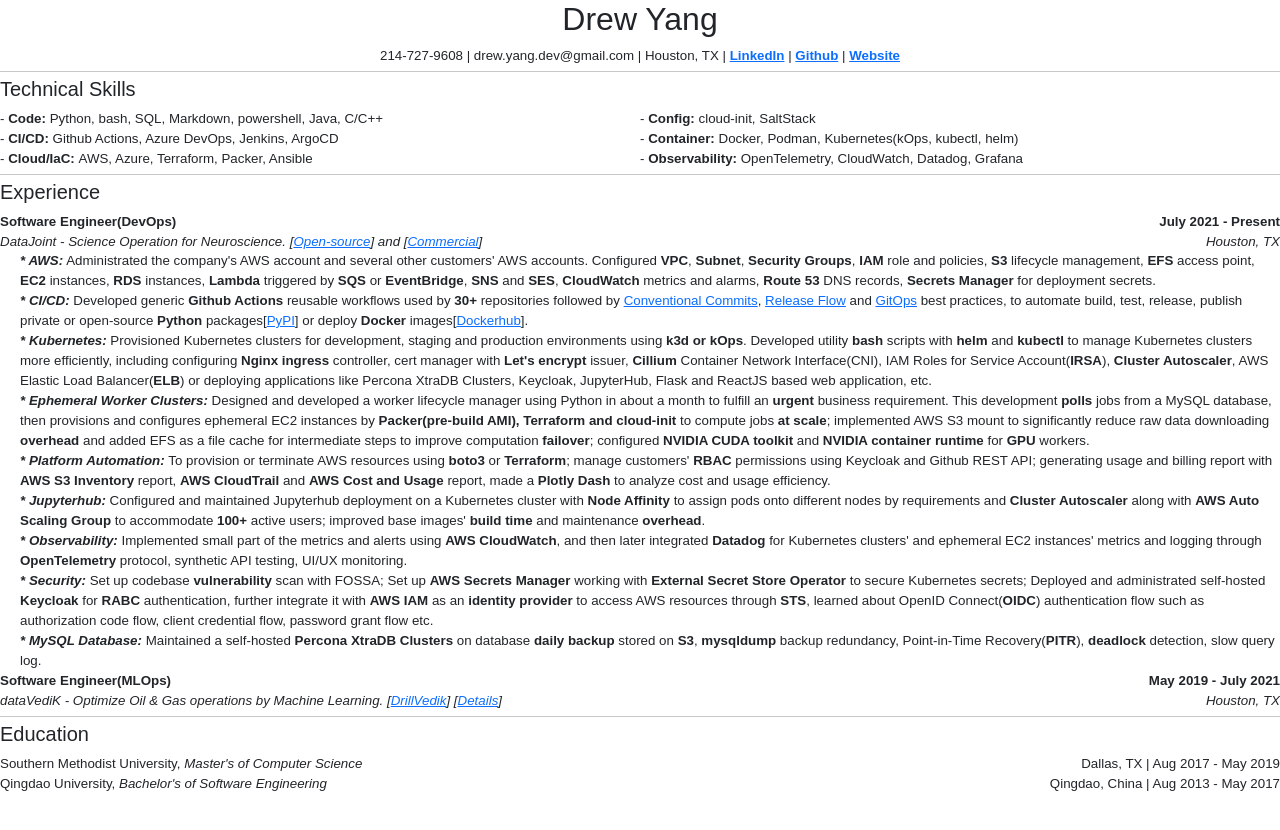
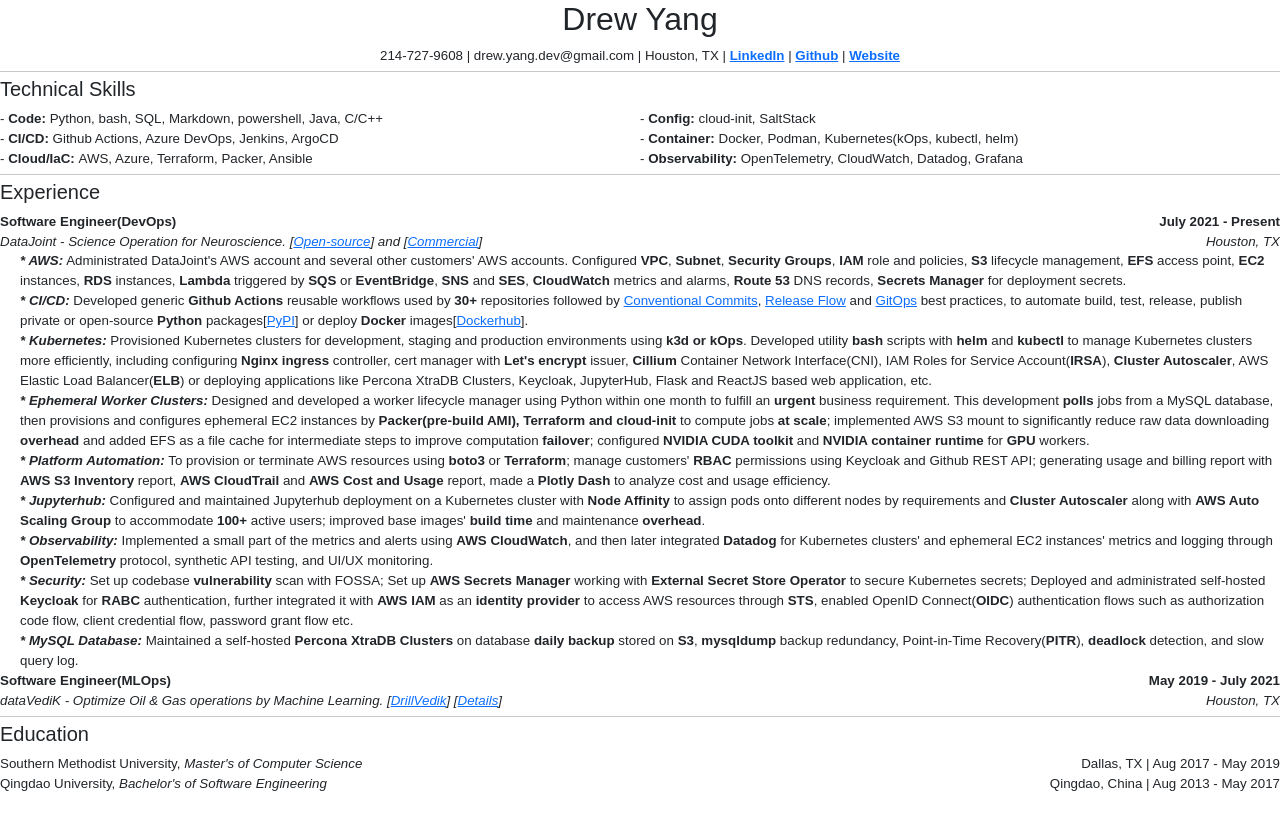
Before and after one commit to yambottle/me, a Jekyll site: the page built from raw-resume.html, in a window 1280 px wide. Shown: the top 830 px of the page. Built offline with Jekyll 4.4.1, drawn with Linux system fonts in a browser that asks for light colours.

Commit message:
fix: 🐛 fix grammar

```diff
--- a/raw-resume.html
+++ b/raw-resume.html
@@ -46,7 +46,7 @@
         </div>
         <div class="content-padding-left">
             <div>
-                <b class="italic-text">* AWS:</b> Administrated the company's AWS account and several other customers' AWS accounts. Configured <b>VPC</b>, <b>Subnet</b>, <b>Security Groups</b>, <b>IAM</b> role and policies, <b>S3</b> lifecycle management, <b>EFS</b> access point, <b>EC2</b> instances, <b>RDS</b> instances, <b>Lambda</b> triggered by <b>SQS</b> or <b>EventBridge</b>, <b>SNS</b> and <b>SES</b>, <b>CloudWatch</b> metrics and alarms, <b>Route 53</b> DNS records, <b>Secrets Manager</b> for deployment secrets.
+                <b class="italic-text">* AWS:</b> Administrated DataJoint's AWS account and several other customers' AWS accounts. Configured <b>VPC</b>, <b>Subnet</b>, <b>Security Groups</b>, <b>IAM</b> role and policies, <b>S3</b> lifecycle management, <b>EFS</b> access point, <b>EC2</b> instances, <b>RDS</b> instances, <b>Lambda</b> triggered by <b>SQS</b> or <b>EventBridge</b>, <b>SNS</b> and <b>SES</b>, <b>CloudWatch</b> metrics and alarms, <b>Route 53</b> DNS records, <b>Secrets Manager</b> for deployment secrets.
             </div>
             <div>
                 <b class="italic-text">* CI/CD: </b> Developed generic <b>Github Actions</b> reusable workflows used by <b>30+</b> repositories followed by <a href="https://www.conventionalcommits.org/en/v1.0.0/">Conventional Commits</a>, <a href="https://learn.microsoft.com/en-us/devops/develop/how-microsoft-develops-devops">Release Flow</a> and <a href="https://opengitops.dev/">GitOps</a> best practices, to automate build, test, release, publish private or open-source <b>Python</b> packages[<a href="https://pypi.org/search/?q=datajoint">PyPI</a>] or deploy <b>Docker</b> images[<a href="https://hub.docker.com/u/datajoint">Dockerhub</a>].
@@ -55,7 +55,7 @@
                 <b class="italic-text">* Kubernetes: </b> Provisioned Kubernetes clusters for development, staging and production environments using <b>k3d or kOps</b>. Developed utility <b>bash</b> scripts with <b>helm</b> and <b>kubectl</b> to manage Kubernetes clusters more efficiently, including configuring <b>Nginx ingress</b> controller, cert manager with <b>Let's encrypt</b> issuer, <b>Cillium</b> Container Network Interface(CNI), IAM Roles for Service Account(<b>IRSA</b>), <b>Cluster Autoscaler</b>, AWS Elastic Load Balancer(<b>ELB</b>) or deploying applications like Percona XtraDB Clusters, Keycloak, JupyterHub, Flask and ReactJS based web application, etc.
             </div>
             <div>
-                <b class="italic-text">* Ephemeral Worker Clusters: </b> Designed and developed a worker lifecycle manager using Python in about a month to fulfill an <b>urgent</b> business requirement. This development <b>polls</b> jobs from a MySQL database, then provisions and configures ephemeral EC2 instances by <b>Packer(pre-build AMI), Terraform and cloud-init</b> to compute jobs <b>at scale</b>; implemented AWS S3 mount to significantly reduce raw data downloading <b>overhead</b> and added EFS as a file cache for intermediate steps to improve computation <b>failover</b>; configured <b>NVIDIA CUDA toolkit</b> and <b>NVIDIA container runtime</b> for <b>GPU</b> workers.
+                <b class="italic-text">* Ephemeral Worker Clusters: </b> Designed and developed a worker lifecycle manager using Python within one month to fulfill an <b>urgent</b> business requirement. This development <b>polls</b> jobs from a MySQL database, then provisions and configures ephemeral EC2 instances by <b>Packer(pre-build AMI), Terraform and cloud-init</b> to compute jobs <b>at scale</b>; implemented AWS S3 mount to significantly reduce raw data downloading <b>overhead</b> and added EFS as a file cache for intermediate steps to improve computation <b>failover</b>; configured <b>NVIDIA CUDA toolkit</b> and <b>NVIDIA container runtime</b> for <b>GPU</b> workers.
             </div>
             <div>
                 <b class="italic-text">* Platform Automation: </b> To provision or terminate AWS resources using <b>boto3</b> or <b>Terraform</b>; manage customers' <b>RBAC</b> permissions using Keycloak and Github REST API; generating usage and billing report with <b>AWS S3 Inventory</b> report, <b>AWS CloudTrail</b> and <b>AWS Cost and Usage</b> report, made a <b>Plotly Dash</b> to analyze cost and usage efficiency.
@@ -64,13 +64,13 @@
                 <b class="italic-text">* Jupyterhub: </b> Configured and maintained Jupyterhub deployment on a Kubernetes cluster with <b>Node Affinity</b> to assign pods onto different nodes by requirements and <b>Cluster Autoscaler</b> along with <b>AWS Auto Scaling Group</b> to accommodate <b>100+</b> active users; improved base images' <b>build time</b> and maintenance <b>overhead</b>.
             </div>
             <div>
-                <b class="italic-text">* Observability:</b> Implemented small part of the metrics and alerts using <b>AWS CloudWatch</b>, and then later integrated <b>Datadog</b> for Kubernetes clusters' and ephemeral EC2 instances' metrics and logging through <b>OpenTelemetry</b> protocol, synthetic API testing, UI/UX monitoring.
+                <b class="italic-text">* Observability:</b> Implemented a small part of the metrics and alerts using <b>AWS CloudWatch</b>, and then later integrated <b>Datadog</b> for Kubernetes clusters' and ephemeral EC2 instances' metrics and logging through <b>OpenTelemetry</b> protocol, synthetic API testing, and UI/UX monitoring.
             </div>
             <div>
-                <b class="italic-text">* Security:</b> Set up codebase <b>vulnerability</b> scan with FOSSA; Set up <b>AWS Secrets Manager</b> working with <b>External Secret Store Operator</b> to secure Kubernetes secrets; Deployed and administrated self-hosted <b>Keycloak</b> for <b>RABC</b> authentication, further integrate it with <b>AWS IAM</b> as an <b>identity provider</b> to access AWS resources through <b>STS</b>, learned about OpenID Connect(<b>OIDC</b>) authentication flow such as authorization code flow, client credential flow, password grant flow etc.
+                <b class="italic-text">* Security:</b> Set up codebase <b>vulnerability</b> scan with FOSSA; Set up <b>AWS Secrets Manager</b> working with <b>External Secret Store Operator</b> to secure Kubernetes secrets; Deployed and administrated self-hosted <b>Keycloak</b> for <b>RABC</b> authentication, further integrated it with <b>AWS IAM</b> as an <b>identity provider</b> to access AWS resources through <b>STS</b>, enabled OpenID Connect(<b>OIDC</b>) authentication flows such as authorization code flow, client credential flow, password grant flow etc.
             </div>
             <div>
-                <b class="italic-text">* MySQL Database:</b> Maintained a self-hosted <b>Percona XtraDB Clusters</b> on database <b>daily backup</b> stored on <b>S3</b>, <b>mysqldump</b> backup redundancy, Point-in-Time Recovery(<b>PITR</b>), <b>deadlock</b> detection, slow query log.
+                <b class="italic-text">* MySQL Database:</b> Maintained a self-hosted <b>Percona XtraDB Clusters</b> on database <b>daily backup</b> stored on <b>S3</b>, <b>mysqldump</b> backup redundancy, Point-in-Time Recovery(<b>PITR</b>), <b>deadlock</b> detection, and slow query log.
             </div>
         </div>
         <!-- <br> -->
```
Also changed, not shown: more.html (+6 -6 lines), 1 other file.
